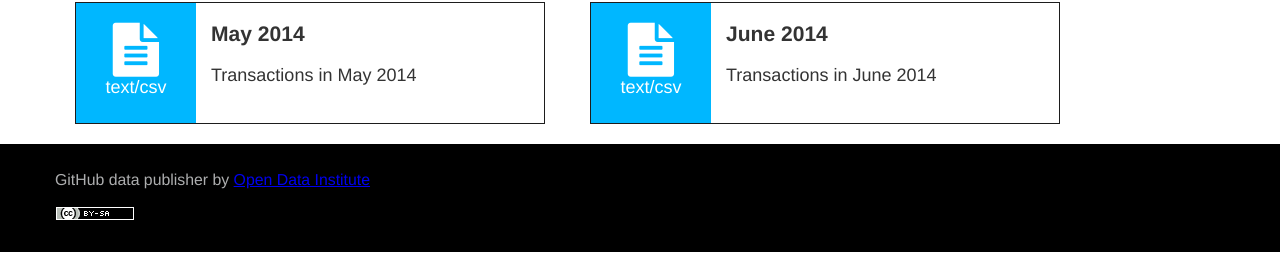
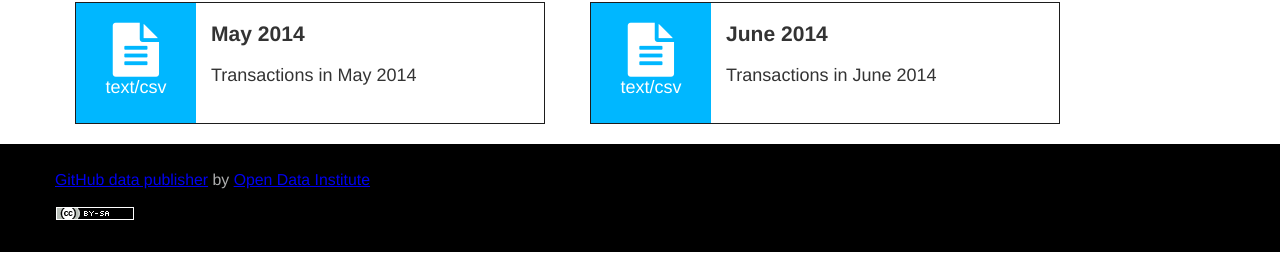
Before and after one commit to Fx386483710/WiFi_RSS_RTT_Dataset_for_Model_Selection, a Jekyll site: the page built from index.html, in a window 1280 px wide. Shown: the part 639-897 px from the top of the page. Built offline with Jekyll 4.4.1, drawn with Linux system fonts in a browser that asks for light colours; nearby versions of some CDN libraries; comment, search, counter and statistics services are not loaded; some of the changed lines change nothing that is shown.

Commit message:
Added link

```diff
--- a/_includes/footer.html
+++ b/_includes/footer.html
@@ -2,7 +2,7 @@
 
 <footer id='footer'>
 	<div class="container right">
-	<p>GitHub data publisher by <a href='http://www.theodi.org'>Open Data Institute</a></p>
+	<p><a href="https://github.com/davetaz/open-data-template">GitHub data publisher</a> by <a href='http://www.theodi.org'>Open Data Institute</a></p>
 	<p class='license'><a href='http://creativecommons.org/licenses/by-sa/4.0/' rel='license'><img alt="Creative Commons Licence" height="15" src="img/logo_cc_80x15.png" width="80" /></a></p>
 	</div>
 </footer>
```
